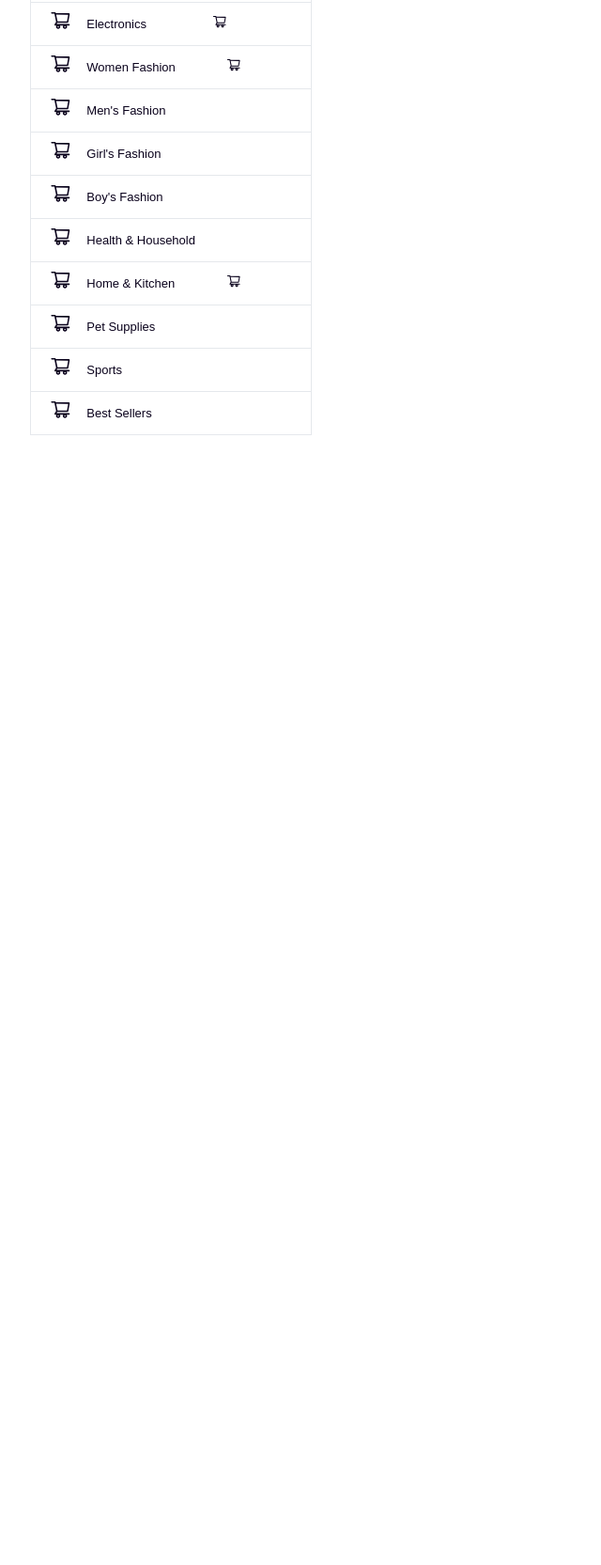
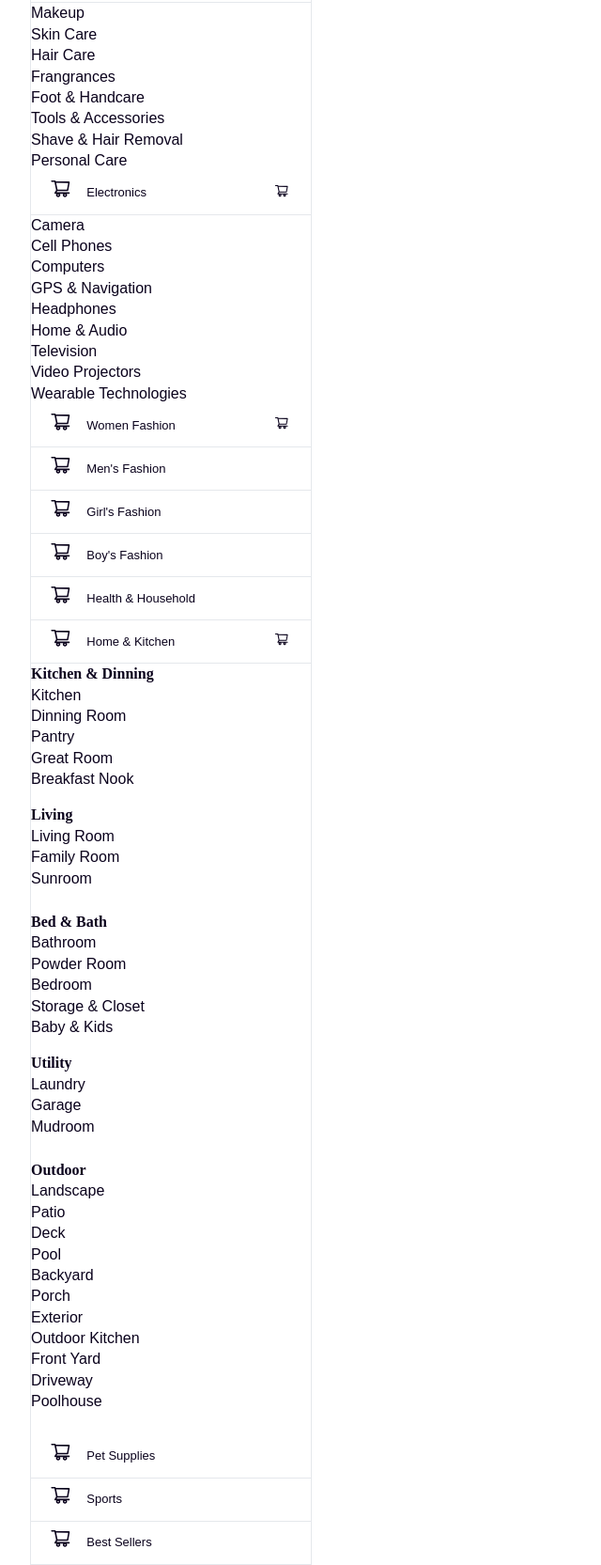
Before and after one commit to ovatimee/Ecommerce-Store, a plain HTML site: page index.html in a window 1280 px wide. Shown: the part 280-1945 px from the top of the page at 94% size, without its empty margins (0-640 px from the left). Before the commit the page ends 800 px from the top, so only its background shows below. Drawn offline with Linux system fonts and the light colour scheme.

Commit message:
Department Menu Mega

```diff
--- a/css/styles.css
+++ b/css/styles.css
@@ -158,7 +158,7 @@ h4 {
 
 .icon-small {
   font-size: 1.2em;
-  margin: auto;
+  margin-left: auto;
 }
 
 .icon-large {
--- a/index.html
+++ b/index.html
@@ -347,6 +347,16 @@
                             </svg>
                           </div>
                         </a>
+                        <ul>
+                          <li><a href="#">Makeup</a></li>
+                          <li><a href="#">Skin Care</a></li>
+                          <li><a href="#">Hair Care</a></li>
+                          <li><a href="#">Frangrances</a></li>
+                          <li><a href="#">Foot & Handcare</a></li>
+                          <li><a href="#">Tools & Accessories</a></li>
+                          <li><a href="#">Shave & Hair Removal</a></li>
+                          <li><a href="#">Personal Care</a></li>
+                        </ul>
                       </li>
                       <li class="has-child electric">
                         <a href="#">
@@ -382,6 +392,17 @@
                             </svg>
                           </div>
                         </a>
+                        <ul>
+                          <li><a href="#">Camera</a></li>
+                          <li><a href="#">Cell Phones</a></li>
+                          <li><a href="#">Computers</a></li>
+                          <li><a href="#">GPS & Navigation</a></li>
+                          <li><a href="#">Headphones</a></li>
+                          <li><a href="#">Home & Audio</a></li>
+                          <li><a href="#">Television</a></li>
+                          <li><a href="#">Video Projectors</a></li>
+                          <li><a href="#">Wearable Technologies</a></ali>
+                        </ul>
                       </li>
                       <li class="has-child fashion">
                         <a href="#">
@@ -532,6 +553,66 @@
                             </svg>
                           </div>
                         </a>
+                        <div class="mega">
+                          <div class="flexcol">
+                            <div class="row">
+                              <h4><a href="">Kitchen & Dinning</a></h4>
+                              <ul>
+                                <li><a href="#">Kitchen</a></li>
+                                <li><a href="#">Dinning Room</a></li>
+                                <li><a href="#">Pantry</a></li>
+                                <li><a href="#">Great Room</a></li>
+                                <li><a href="#">Breakfast Nook</a></li>
+                              </ul>
+                            </div>
+                            <div class="row">
+                              <h4><a href="">Living</a></h4>
+                              <ul>
+                                <li><a href="#">Living Room</a></li>
+                                <li><a href="#">Family Room</a></li>
+                                <li><a href="#">Sunroom</a></li>
+                              </ul>
+                            </div>
+                          </div>
+                          <div class="flexcol">
+                            <div class="row">
+                              <h4><a href="">Bed & Bath</a></h4>
+                              <ul>
+                                <li><a href="#">Bathroom</a></li>
+                                <li><a href="#">Powder Room</a></li>
+                                <li><a href="#">Bedroom</a></li>
+                                <li><a href="#">Storage & Closet</a></li>
+                                <li><a href="#">Baby & Kids</a></li>
+                              </ul>
+                            </div>
+                            <div class="row">
+                              <h4><a href="">Utility</a></h4>
+                              <ul>
+                                <li><a href="#">Laundry</a></li>
+                                <li><a href="#">Garage</a></li>
+                                <li><a href="#">Mudroom</a></li>
+                              </ul>
+                            </div>
+                          </div>
+                          <div class="flexcol">
+                            <div class="row">
+                              <h4><a href="">Outdoor</a></h4>
+                              <ul>
+                                <li><a href="#">Landscape</a></li>
+                                <li><a href="#">Patio</a></li>
+                                <li><a href="#">Deck</a></li>
+                                <li><a href="#">Pool</a></li>
+                                <li><a href="#">Backyard</a></li>
+                                <li><a href="#">Porch</a></li>
+                                <li><a href="#">Exterior</a></li>
+                                <li><a href="#">Outdoor Kitchen</a></li>
+                                <li><a href="#">Front Yard</a></li>
+                                <li><a href="#">Driveway</a></li>
+                                <li><a href="#">Poolhouse</a></li>
+                              </ul>
+                            </div>
+                          </div>
+                        </div>
                       </li>
                       <li>
                         <a href="#">
```
